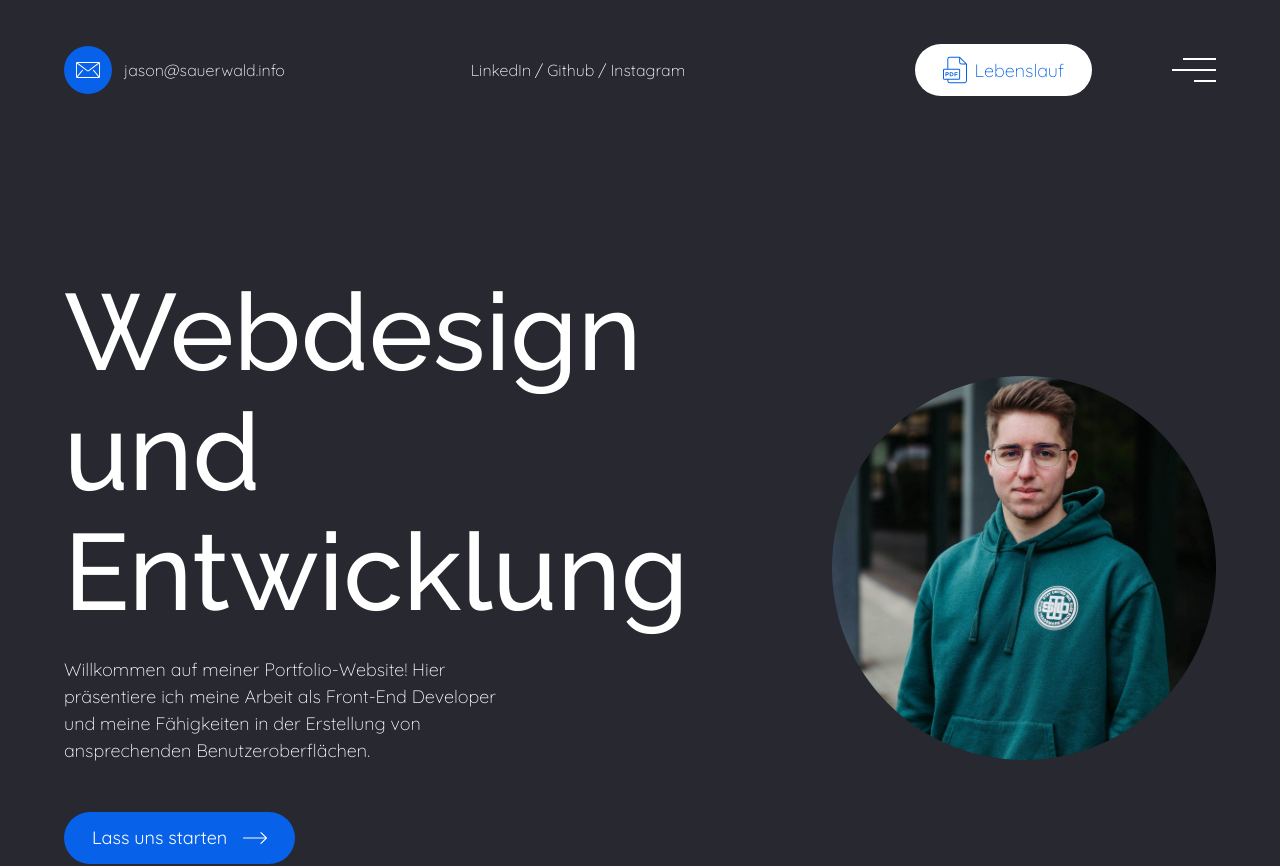
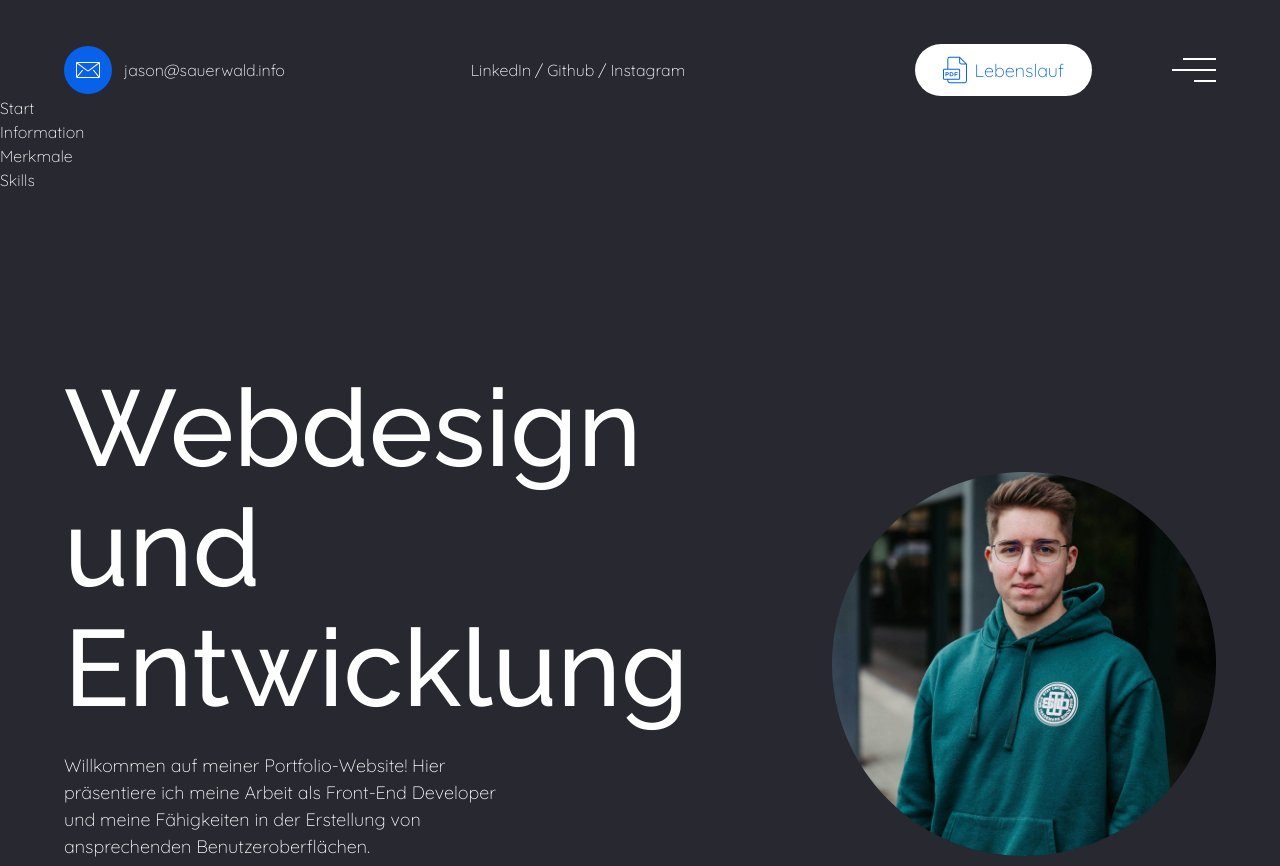
Before and after one commit to JasonSa19/vue-portfolio, a Vue app: page / in a window 1280 px wide. Shown: the top 866 px of the page. Built offline with nearby package versions, Linux system fonts and the light colour scheme.

Commit message:
Fix nav template Name

```diff
--- a/src/components/Header.vue
+++ b/src/components/Header.vue
@@ -2,7 +2,7 @@
 import { ref } from "vue";
 import vectorLink from "./vectorlink.vue";
 import customBtn from "./custombtn.vue";
-import nav from "./nav.vue";
+import Nav from "./nav.vue";
 
 const mailAddress = ref("jason@sauerwald.info");
 const linkedIn = ref("https://www.linkedin.com/in/jasonsauerwald/");
@@ -53,6 +53,6 @@ const toggleHeader = () => {
         ></span>
       </button>
     </div>
-    <nav :class="{ open: isHeaderOpen }" />
+    <Nav :class="{ open: isHeaderOpen }" />
   </header>
 </template>
```
